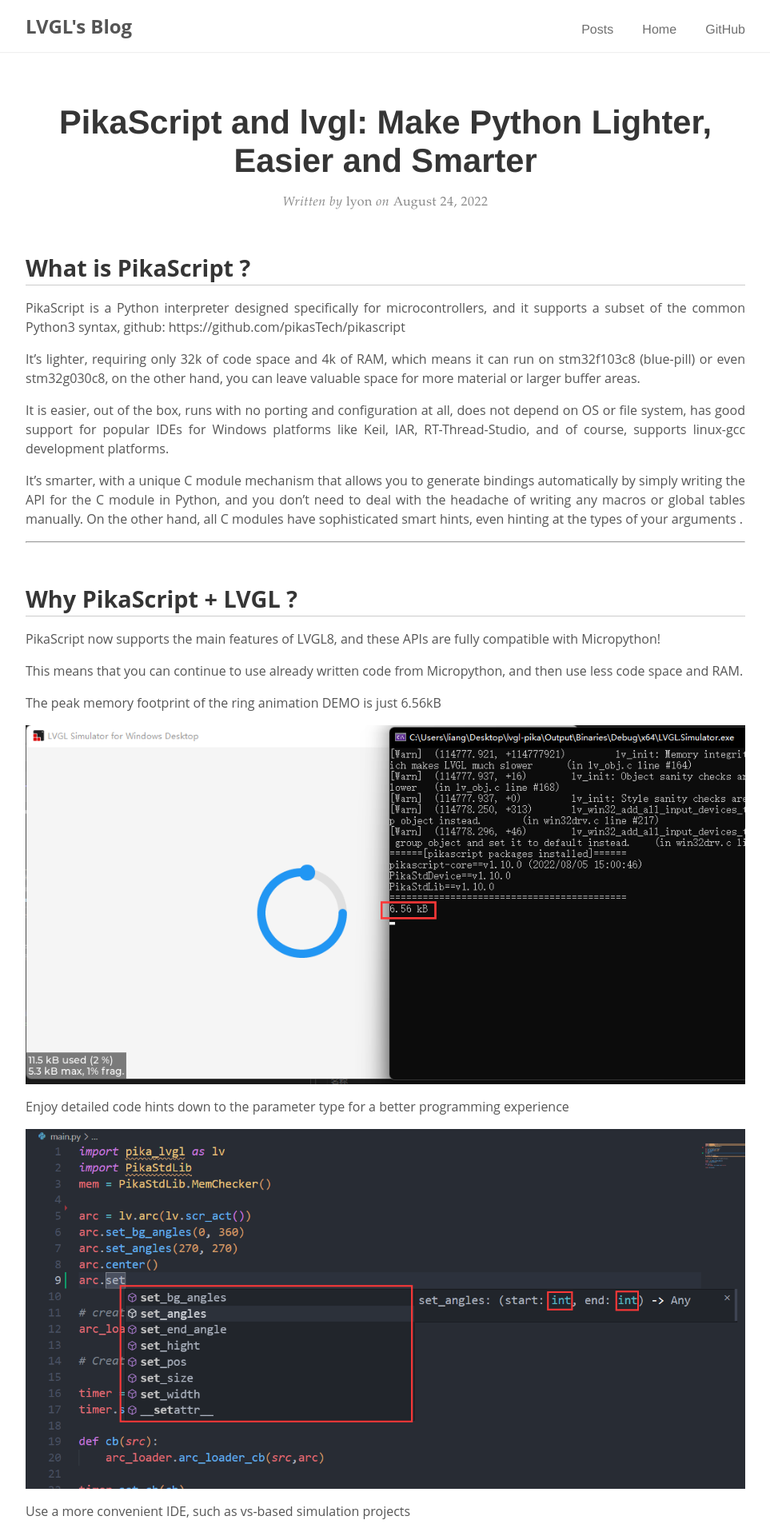
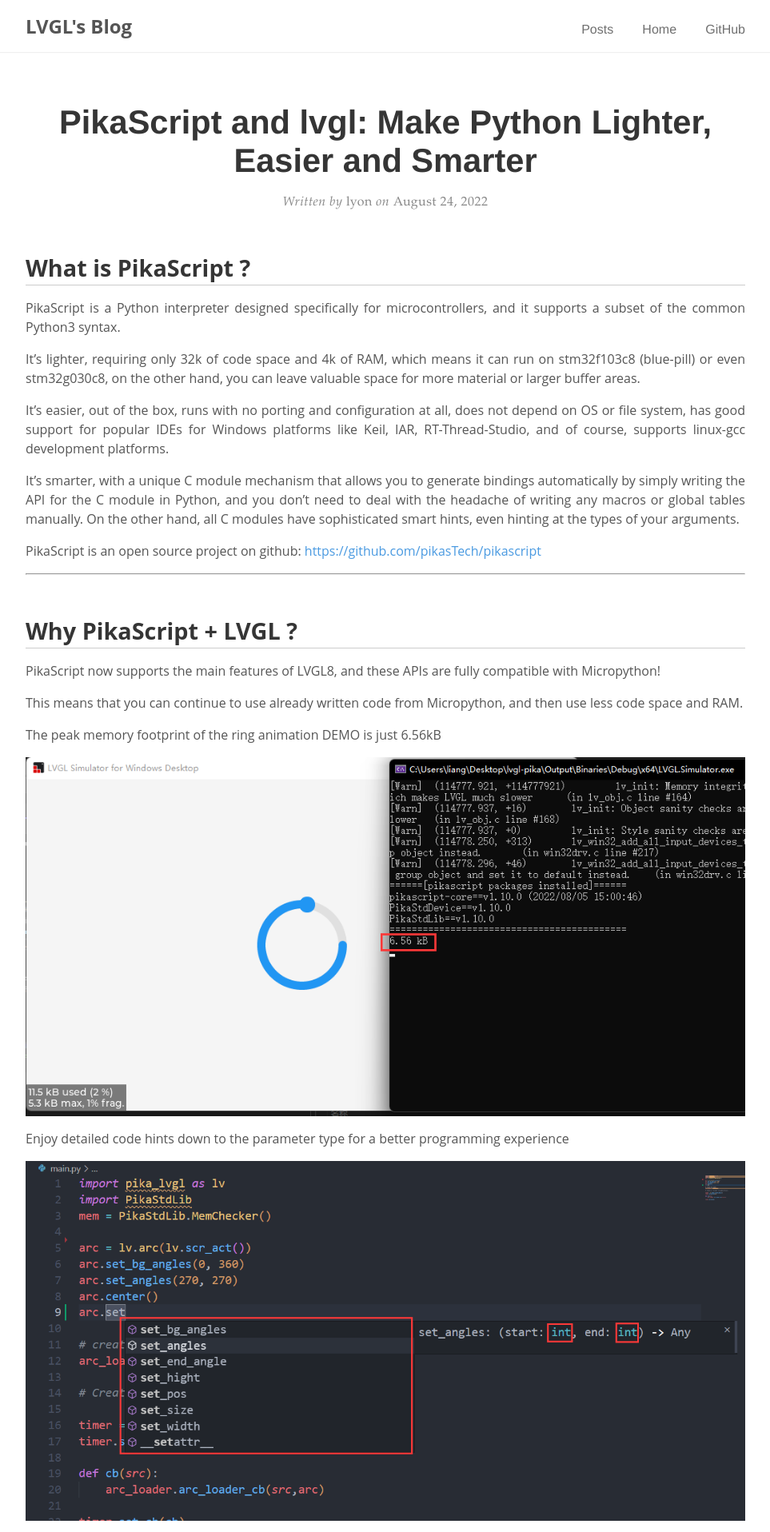
Before and after one commit to lvgl/blog, a Jekyll site: the page built from _posts/2022-08-24-pikascript-and-lvgl.md, in a window 1280 px wide. Shown: the top 1916 px of the page at 80% size, without its empty margins (158-1121 px from the left). Built offline with Jekyll 4.4.1, drawn with Linux system fonts in a browser that asks for light colours; comment, search, counter and statistics services are not loaded; some of the changed text lies outside the part shown.

Commit message:
fix typo

```diff
--- a/_posts/2022-08-24-pikascript-and-lvgl.md
+++ b/_posts/2022-08-24-pikascript-and-lvgl.md
@@ -8,13 +8,15 @@
 
 # What is PikaScript ?
 
-PikaScript is a Python interpreter designed specifically for microcontrollers, and it supports a subset of the common Python3 syntax, github: https://github.com/pikasTech/pikascript
+PikaScript is a Python interpreter designed specifically for microcontrollers, and it supports a subset of the common Python3 syntax.
 
 It's lighter, requiring only 32k of code space and 4k of RAM, which means it can run on stm32f103c8 (blue-pill) or even stm32g030c8, on the other hand, you can leave valuable space for more material or larger buffer areas.
 
-It is easier, out of the box, runs with no porting and configuration at all, does not depend on OS or file system, has good support for popular IDEs for Windows platforms like Keil, IAR, RT-Thread-Studio, and of course, supports linux-gcc development platforms.
+It's easier, out of the box, runs with no porting and configuration at all, does not depend on OS or file system, has good support for popular IDEs for Windows platforms like Keil, IAR, RT-Thread-Studio, and of course, supports linux-gcc development platforms.
 
-It's smarter, with a unique C module mechanism that allows you to generate bindings automatically by simply writing the API for the C module in Python, and you don't need to deal with the headache of writing any macros or global tables manually. On the other hand, all C modules have sophisticated smart hints, even hinting at the types of your arguments .
+It's smarter, with a unique C module mechanism that allows you to generate bindings automatically by simply writing the API for the C module in Python, and you don't need to deal with the headache of writing any macros or global tables manually. On the other hand, all C modules have sophisticated smart hints, even hinting at the types of your arguments.
+
+PikaScript is an open source project on github: [https://github.com/pikasTech/pikascript](https://github.com/pikasTech/pikascript)
 
 ---
 
@@ -270,6 +272,6 @@
 
 # How can I use it?
 
-The simulation repo on vs is available on https://github.com/pikasTech/lv_pikascript
+The simulation repo on vs is available on [https://github.com/pikasTech/lv_pikascript](https://github.com/pikasTech/lv_pikascript)
 
 ---
```
